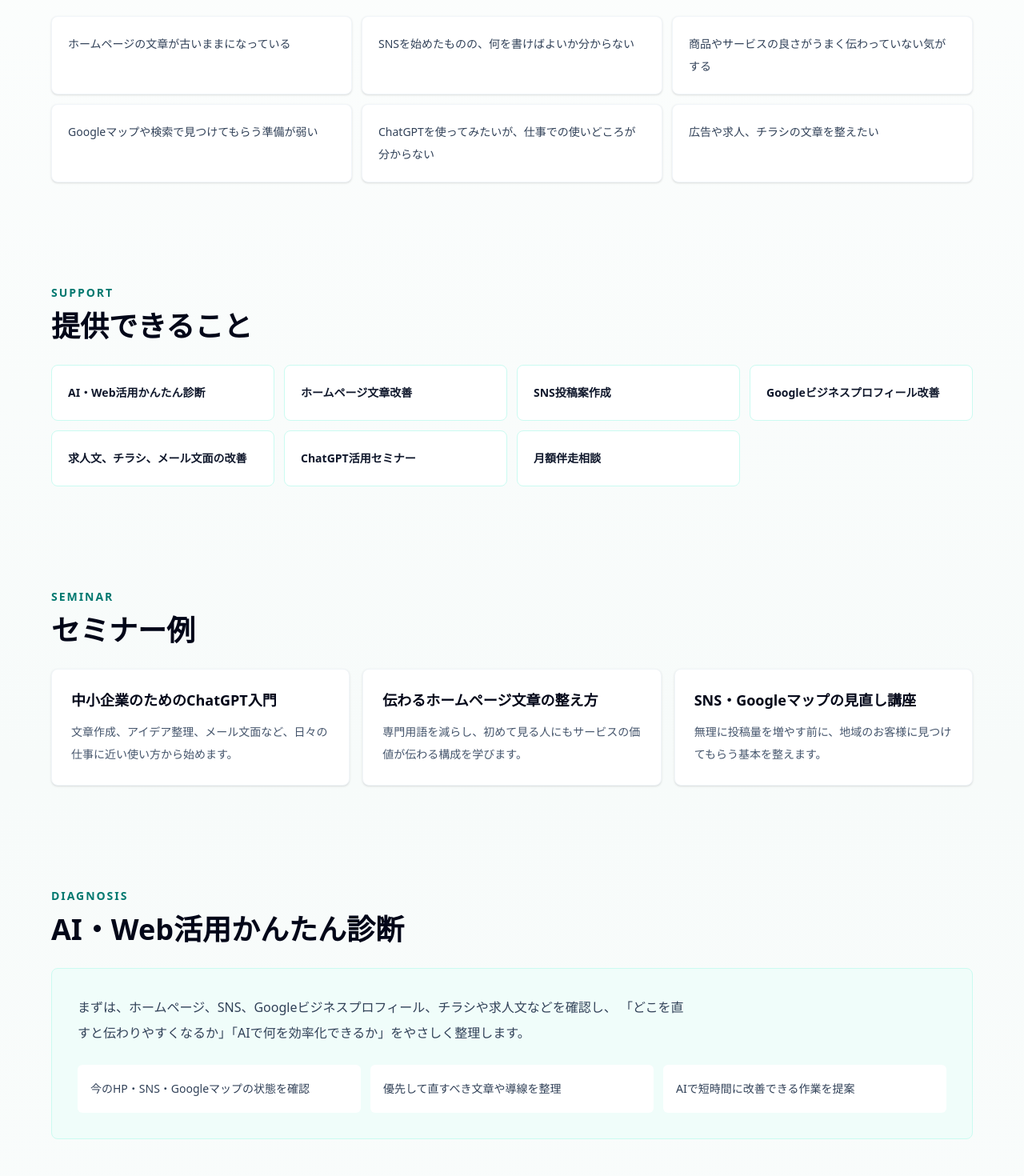
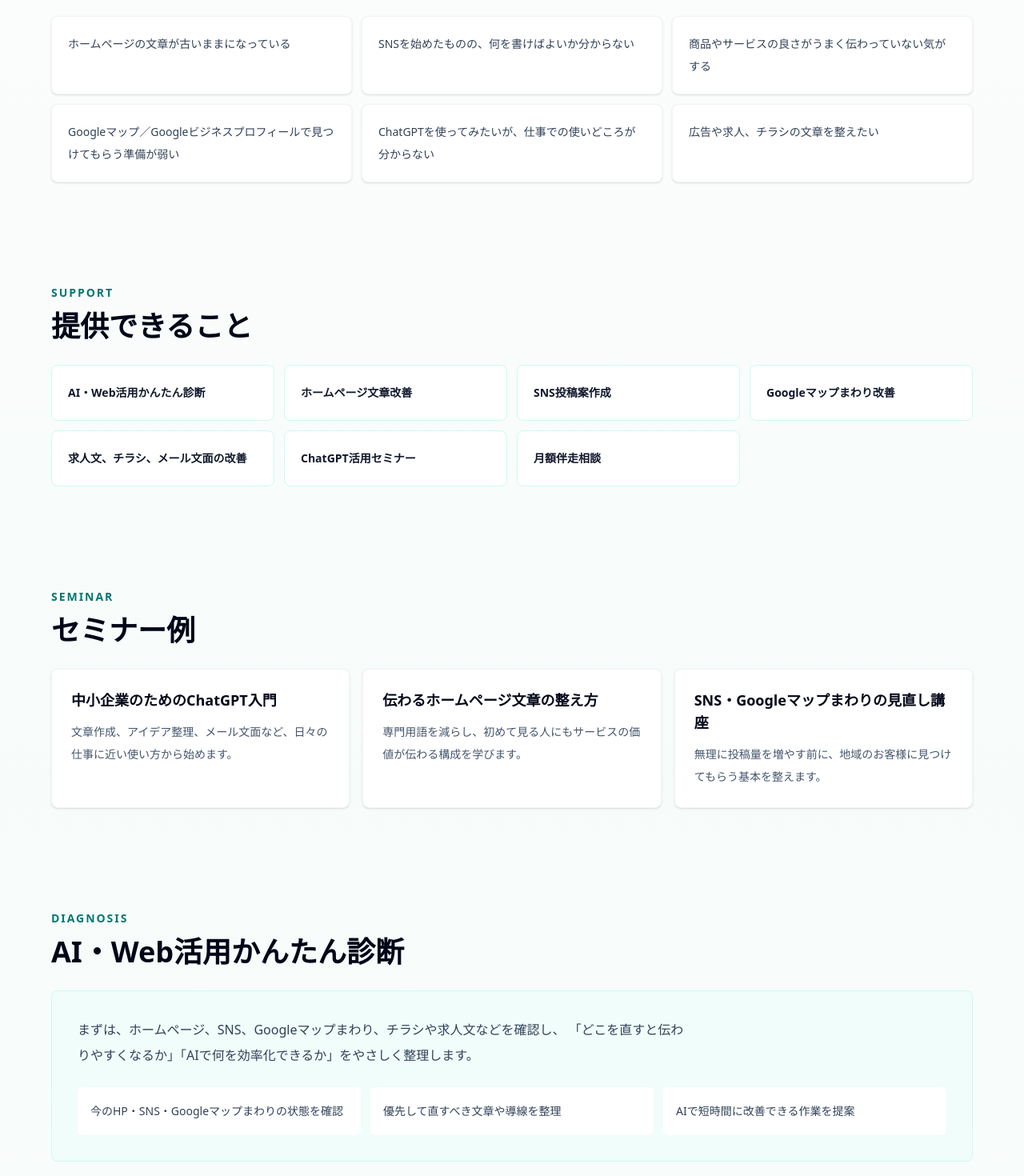
Before and after one commit to tkshagiwara-pandad/ai-web-consulting-lp, a Next.js app: page / in a window 1280 px wide. Shown: the part 920-2390 px from the top of the page at 80% size. Built offline with nearby package versions, Linux system fonts and the light colour scheme.

Commit message:
Clarify Google Maps wording

```diff
--- a/app/page.tsx
+++ b/app/page.tsx
@@ -12,7 +12,7 @@ const concerns = [
   "ホームページの文章が古いままになっている",
   "SNSを始めたものの、何を書けばよいか分からない",
   "商品やサービスの良さがうまく伝わっていない気がする",
-  "Googleマップや検索で見つけてもらう準備が弱い",
+  "Googleマップ／Googleビジネスプロフィールで見つけてもらう準備が弱い",
   "ChatGPTを使ってみたいが、仕事での使いどころが分からない",
   "広告や求人、チラシの文章を整えたい",
 ];
@@ -21,7 +21,7 @@ const services = [
   "AI・Web活用かんたん診断",
   "ホームページ文章改善",
   "SNS投稿案作成",
-  "Googleビジネスプロフィール改善",
+  "Googleマップまわり改善",
   "求人文、チラシ、メール文面の改善",
   "ChatGPT活用セミナー",
   "月額伴走相談",
@@ -37,13 +37,13 @@ const seminarExamples = [
     text: "専門用語を減らし、初めて見る人にもサービスの価値が伝わる構成を学びます。",
   },
   {
-    title: "SNS・Googleマップの見直し講座",
+    title: "SNS・Googleマップまわりの見直し講座",
     text: "無理に投稿量を増やす前に、地域のお客様に見つけてもらう基本を整えます。",
   },
 ];
 
 const diagnosisItems = [
-  "今のHP・SNS・Googleマップの状態を確認",
+  "今のHP・SNS・Googleマップまわりの状態を確認",
   "優先して直すべき文章や導線を整理",
   "AIで短時間に改善できる作業を提案",
 ];
@@ -155,7 +155,7 @@ export default function Home() {
       <Section id="diagnosis" label="DIAGNOSIS" title="AI・Web活用かんたん診断">
         <div className="rounded-lg border border-teal-100 bg-teal-50 p-6 sm:p-8">
           <p className="max-w-3xl text-base leading-8 text-slate-700">
-            まずは、ホームページ、SNS、Googleビジネスプロフィール、チラシや求人文などを確認し、
+            まずは、ホームページ、SNS、Googleマップまわり、チラシや求人文などを確認し、
             「どこを直すと伝わりやすくなるか」「AIで何を効率化できるか」をやさしく整理します。
           </p>
           <div className="mt-6 grid gap-3 md:grid-cols-3">
```
